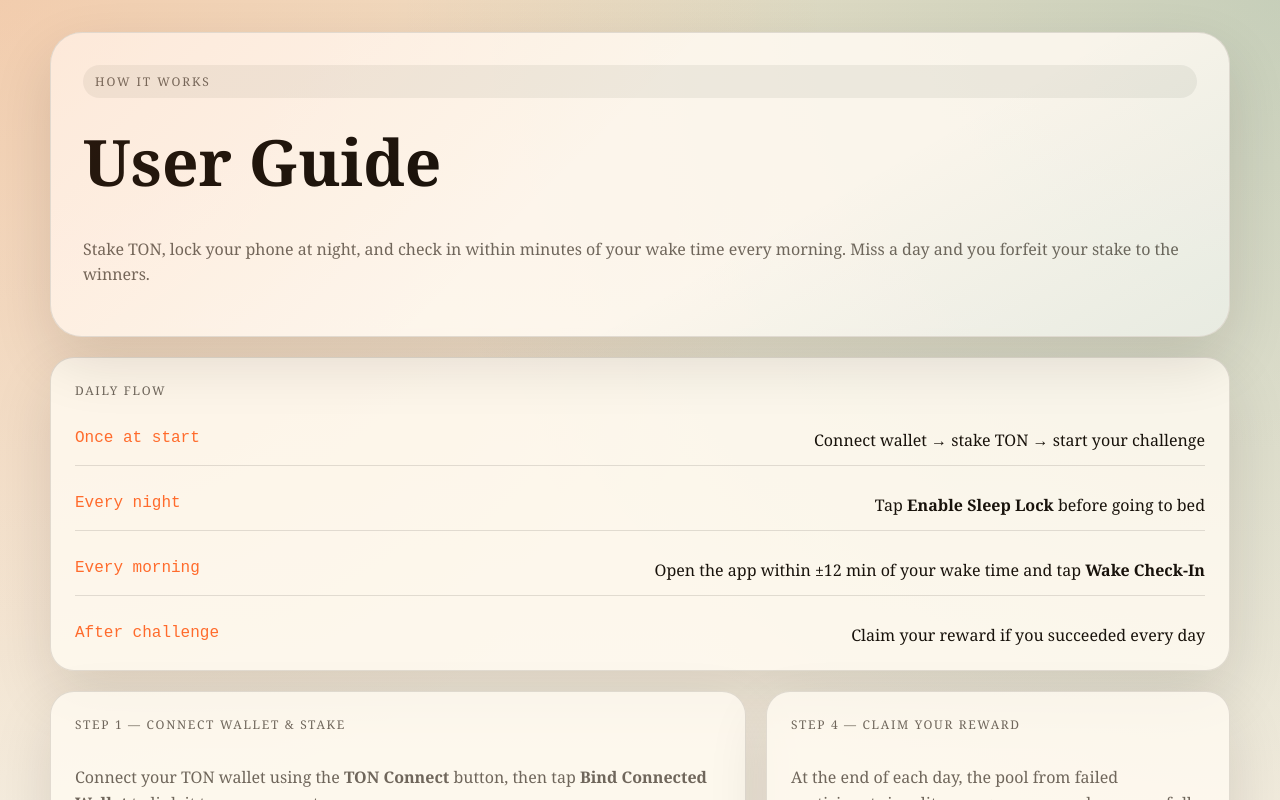
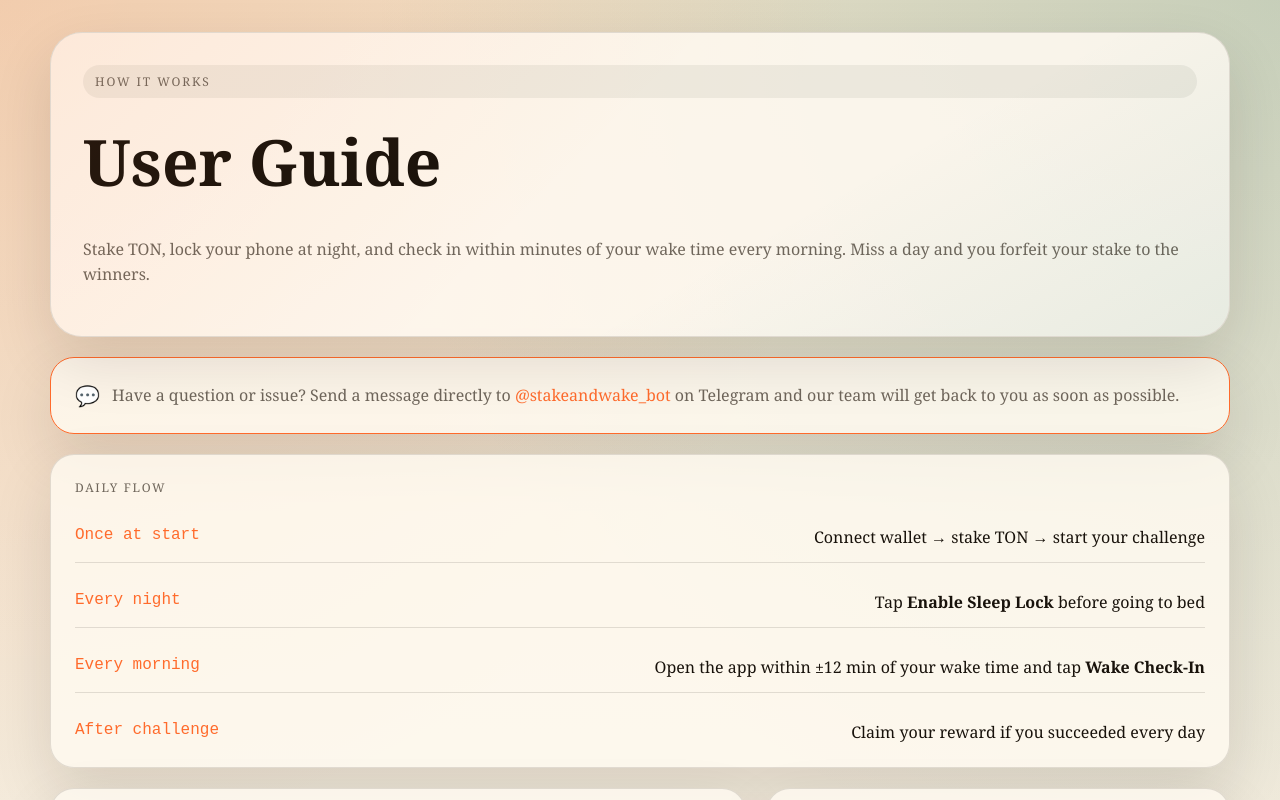
Before and after one commit to realbocho/stake-and-wake, a Next.js app: page /guide in a window 1280 px wide. Shown: the top 800 px of the page. Built offline with nearby package versions, Linux system fonts and the light colour scheme; what @tonconnect/ui-react would draw is missing.

Commit message:
Update page.tsx

```diff
--- a/app/guide/page.tsx
+++ b/app/guide/page.tsx
@@ -11,6 +11,19 @@ export default function GuidePage() {
             Stake TON, lock your phone at night, and check in within minutes of
             your wake time every morning. Miss a day and you forfeit your stake
             to the winners.
+          </p>
+        </div>
+      </section>
+
+      <section style={{ marginTop: 20 }}>
+        <div className="panel stack" style={{ marginBottom: 20, borderColor: "var(--accent)", display: "flex", flexDirection: "row", alignItems: "center", gap: 12 }}>
+          <span style={{ fontSize: 20 }}>💬</span>
+          <p className="muted" style={{ margin: 0 }}>
+            Have a question or issue? Send a message directly to{" "}
+            <a href="https://t.me/stakeandwake_bot" style={{ color: "var(--accent)" }}>
+              @stakeandwake_bot
+            </a>{" "}
+            on Telegram and our team will get back to you as soon as possible.
           </p>
         </div>
       </section>
```
